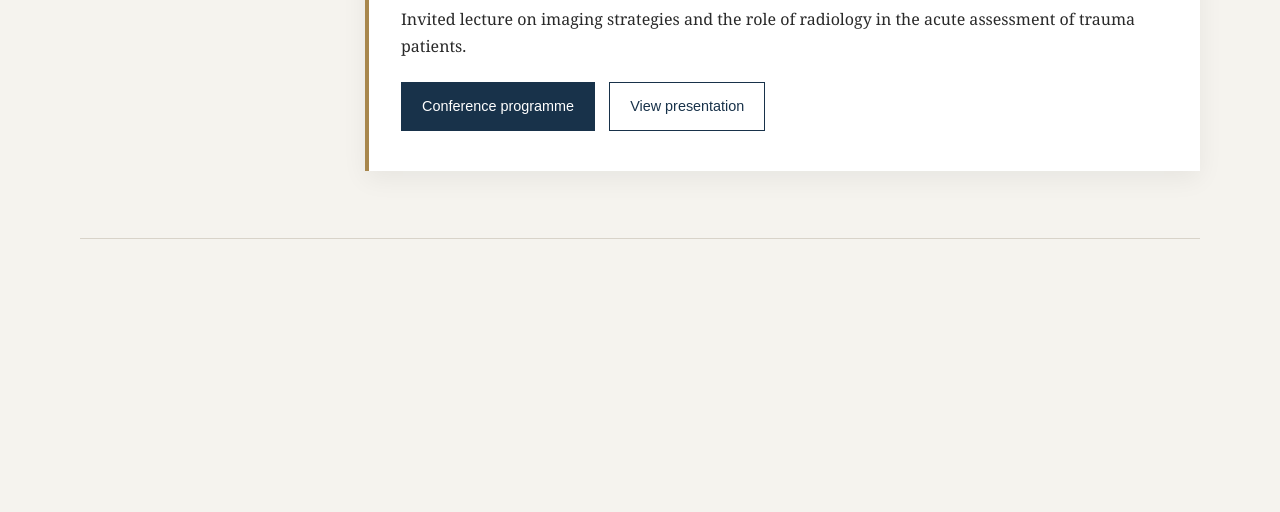
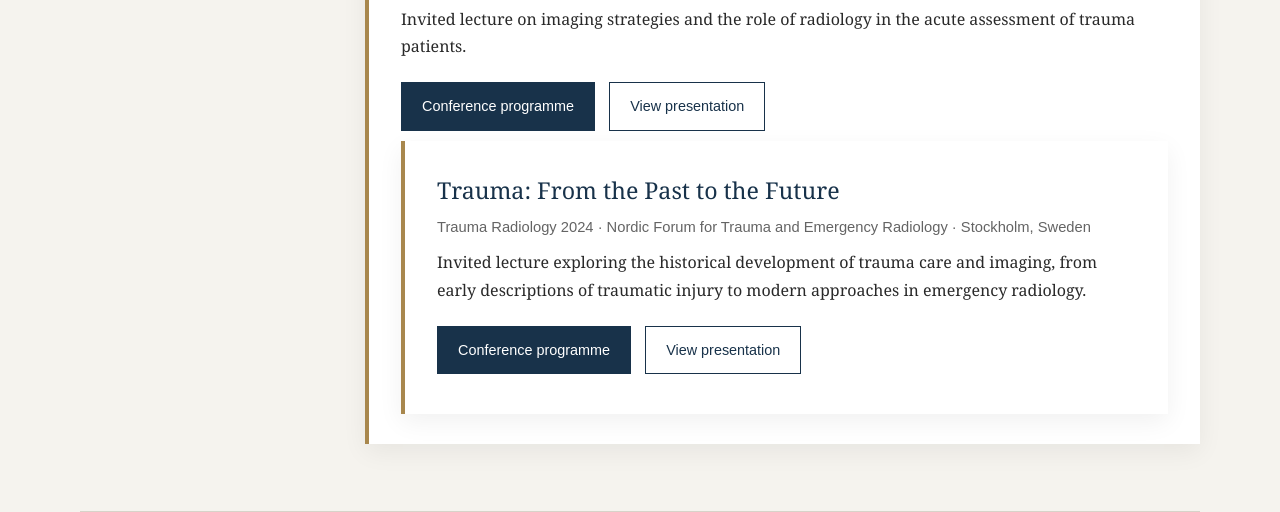
Before and after one commit to Flabruto/flabruto.github.io, a plain HTML site: page lectures.html in a window 1280 px wide. Shown: the part 754-1266 px from the top of the page. Before the commit the page ends 993 px from the top, so only its background shows below. Drawn offline with Linux system fonts and the light colour scheme.

Commit message:
Update lectures.html
added second lecture

```diff
--- a/lectures.html
+++ b/lectures.html
@@ -431,7 +431,7 @@
           <h3>Imaging in the Trauma Room</h3>
 
           <p class="position">
-            Trauma Radiology 2024 · Nordic Forum for Trauma and Emergency Radiology
+            Trauma Radiology 2024 · Nordic Forum for Trauma and Emergency Radiology · Stockholm, Sweden
           </p>
 
           <p>
@@ -456,7 +456,39 @@
             </a>
 
           </div>
+<div class="academic-entry lecture-card">
 
+  <h3>Trauma: From the Past to the Future</h3>
+
+  <p class="position">
+    Trauma Radiology 2024 · Nordic Forum for Trauma and Emergency Radiology · Stockholm, Sweden
+  </p>
+
+  <p>
+    Invited lecture exploring the historical development of trauma care
+    and imaging, from early descriptions of traumatic injury to modern
+    approaches in emergency radiology.
+  </p>
+
+  <div class="hero-buttons">
+
+    <a class="button"
+       href="https://www.nordictraumarad.com/courses/trauma-radiology-2024/"
+       target="_blank"
+       rel="noopener">
+      Conference programme
+    </a>
+
+    <a class="button secondary"
+       href="https://assets.ctfassets.net/ikrr9ebmfi75/jl1LEZwjJ9HidCWgf0viY/2c56e38d30ff6b952984bcf0f6ab0777/Mon10_Trauma_from_the_Past_to_the_Future_Labruto.pdf"
+       target="_blank"
+       rel="noopener">
+      View presentation
+    </a>
+
+  </div>
+
+</div>
         </div>
 
       </div>
```
